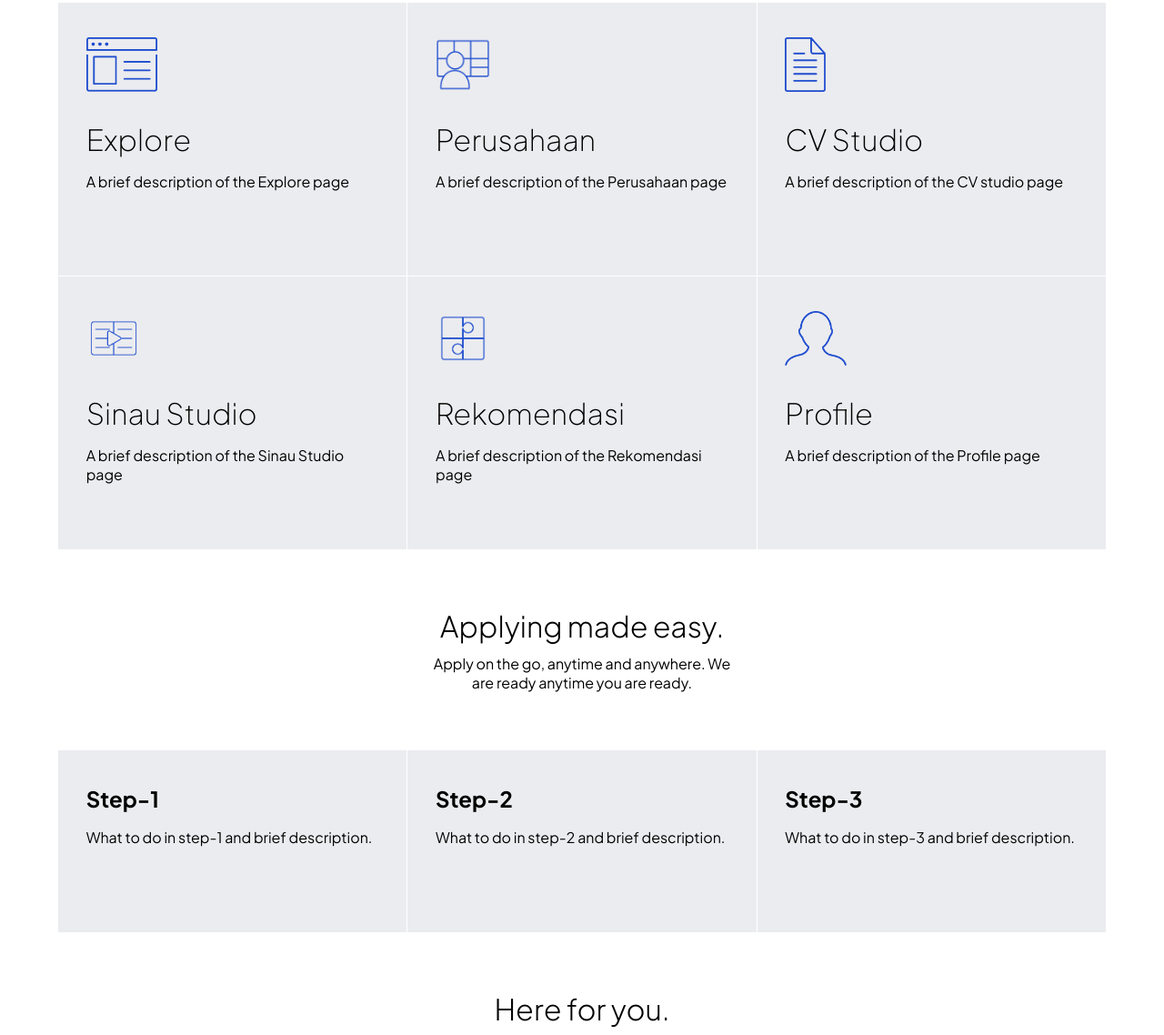
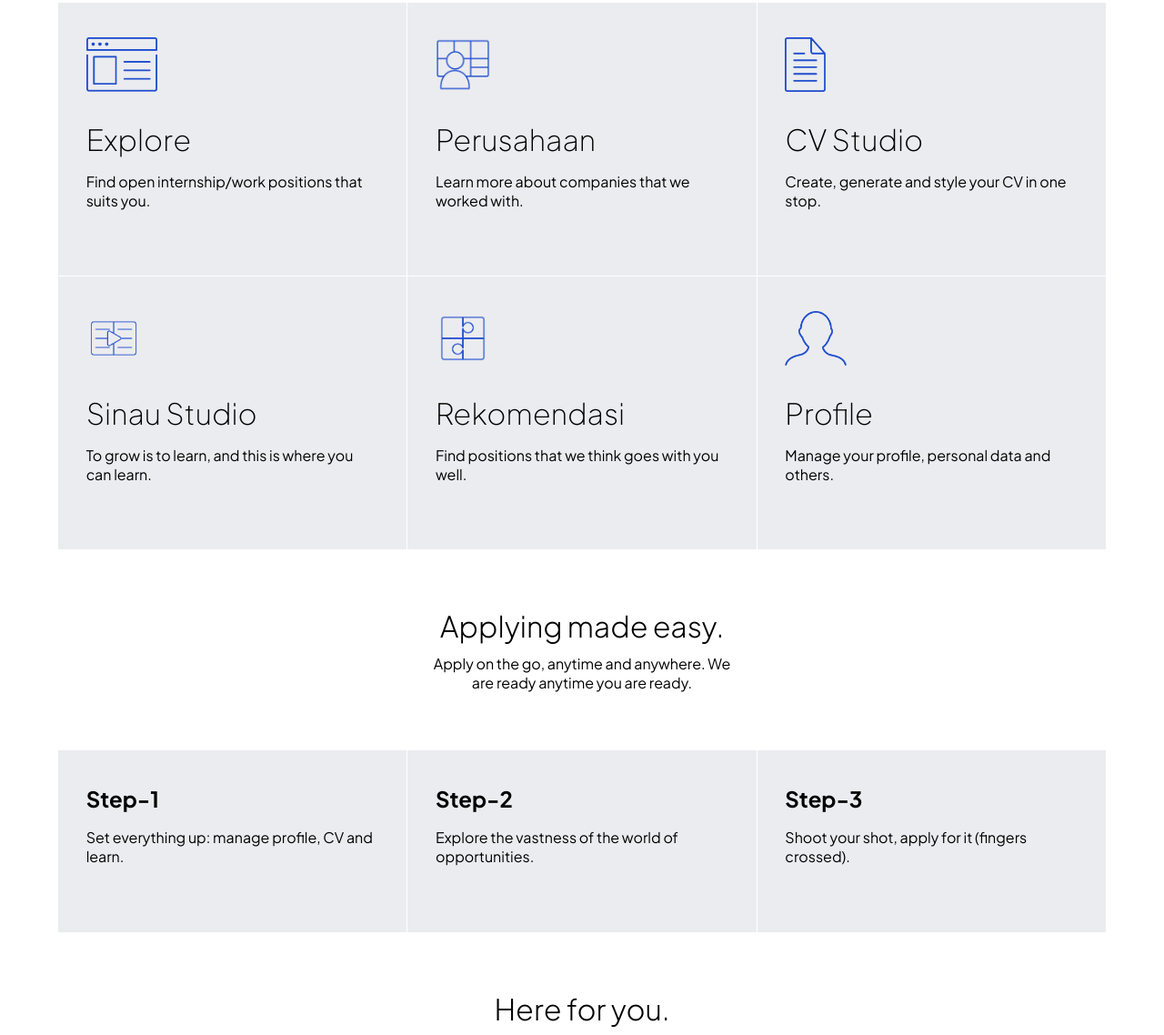
Before and after one commit to rayhanegar/sleeveup, a plain HTML site: page index.html in a window 1280 px wide. Shown: the part 1055-2193 px from the top of the page at 91% size. Drawn offline with Linux system fonts and the light colour scheme.

Commit message:
index.html copywriting

```diff
--- a/index.html
+++ b/index.html
@@ -33,9 +33,9 @@
         <div class="hero-container">
             <div class="container-left-half">
                 <h1>Your world and opportunities, <br>unlocked.</h1>
-                <p class="hero-text">Lorem ipsum dolor sit amet, consectetur adipiscing elit, sed do eiusmod tempor incididunt
-                    ut labore et dolore magna aliqua. Ut enim ad minim veniam, quis nostrud exercitation ullamco laboris nisi
-                    ut aliquip ex ea commodo consequat.</p>
+                <p class="hero-text">SleeveUp is your one-stop platform to launch your career into the stratosphere.
+                    We're more than just a job board – we're a supportive community, a knowledge hub,
+                    and a springboard to success.</p>
                 <a class="hero-button" href="explore.html">Check it out!</a>
                 <!-- <img src="image/hero-image.jpg"> -->
             </div>
@@ -60,7 +60,7 @@
                         <img src="./image/icon-explore.png">
                         <a href="explore.html">
                             <h1>Explore</h2>
-                            <p>A brief description of the Explore page</p>
+                            <p>Find open internship/work positions that suits you.</p>
                         </a>
                     </div>
 
@@ -68,7 +68,7 @@
                         <img src="./image/icon-perusahaan.png">
                         <a href="company.html">
                             <h1>Perusahaan</h2>
-                            <p>A brief description of the Perusahaan page</p>
+                            <p>Learn more about companies that we worked with.</p>
                         </a>
                     </div>
 
@@ -76,7 +76,7 @@
                         <img src="./image/icon-cvstudio.png">
                         <a href="cvstudio.html">
                             <h1>CV Studio</h2>
-                            <p>A brief description of the CV studio page</p>
+                            <p>Create, generate and style your CV in one stop.</p>
                         </a>
                     </div>
 
@@ -84,21 +84,21 @@
                         <img src="./image/icon-sinaustudio.png">
                         <a href="sinau.html">
                             <h1>Sinau Studio</h2>
-                            <p>A brief description of the Sinau Studio page</p>
+                            <p>To grow is to learn, and this is where you can learn.</p>
                         </a>
                     </div>
                 <div class="menu-card" id="rekomendasiBtn">
                     <img src="./image/icon-rekomendasi.png">
                         <a href="">
                             <h1>Rekomendasi</h2>
-                            <p>A brief description of the Rekomendasi page</p>
+                            <p>Find positions that we think goes with you well.</p>
                         </a>
                 </div>
                 <div class="menu-card" id="profileBtn">
                     <img src="./image/icon-profile.png">
                     <a href="profile.html">
                         <h1>Profile</h2>
-                        <p>A brief description of the Profile page</p>
+                        <p>Manage your profile, personal data and others.</p>
                     </a>
                 </div>
             </div>
@@ -113,17 +113,17 @@
             <div class="step-card">
                 <div class="menu-image"></div>
                 <h2>Step-1</h2>
-                <p>What to do in step-1 and brief description.</p>
+                <p>Set everything up: manage profile, CV and learn.</p>
             </div>
             <div class="step-card">
                 <div class="menu-image"></div>
                 <h2>Step-2</h2>
-                <p>What to do in step-2 and brief description.</p>
+                <p>Explore the vastness of the world of opportunities.</p>
             </div>
             <div class="step-card">
                 <div class="menu-image"></div>
                 <h2>Step-3</h2>
-                <p>What to do in step-3 and brief description.</p>
+                <p>Shoot your shot, apply for it (fingers crossed).</p>
             </div>
         </div>
         <div class="container section-header">
```
